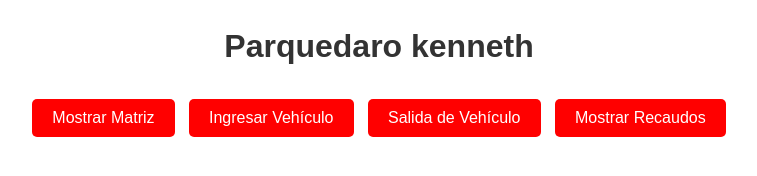
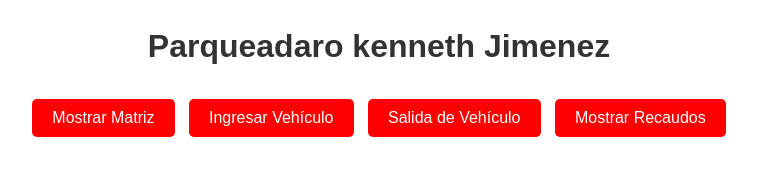
Before and after one commit to keneth121/Programa-parqueadero-, a plain HTML site: page index.html in a window 1280 px wide. Shown: the whole page, without its empty margins (261-1018 px from the left). Drawn offline with Linux system fonts and the light colour scheme.

Commit message:
configuracion en el nombre

```diff
--- a/index.html
+++ b/index.html
@@ -7,7 +7,7 @@
     <link rel="stylesheet" href="styles.css">
 </head>
 <body>
-    <h1>Parquedaro kenneth</h1>
+    <h1>Parqueadaro kenneth Jimenez</h1>
     <div id="menu">
         <button onclick="mostrarMatriz()">Mostrar Matriz</button>
         <button onclick="ingresoVehiculo()">Ingresar Vehículo</button>
```
